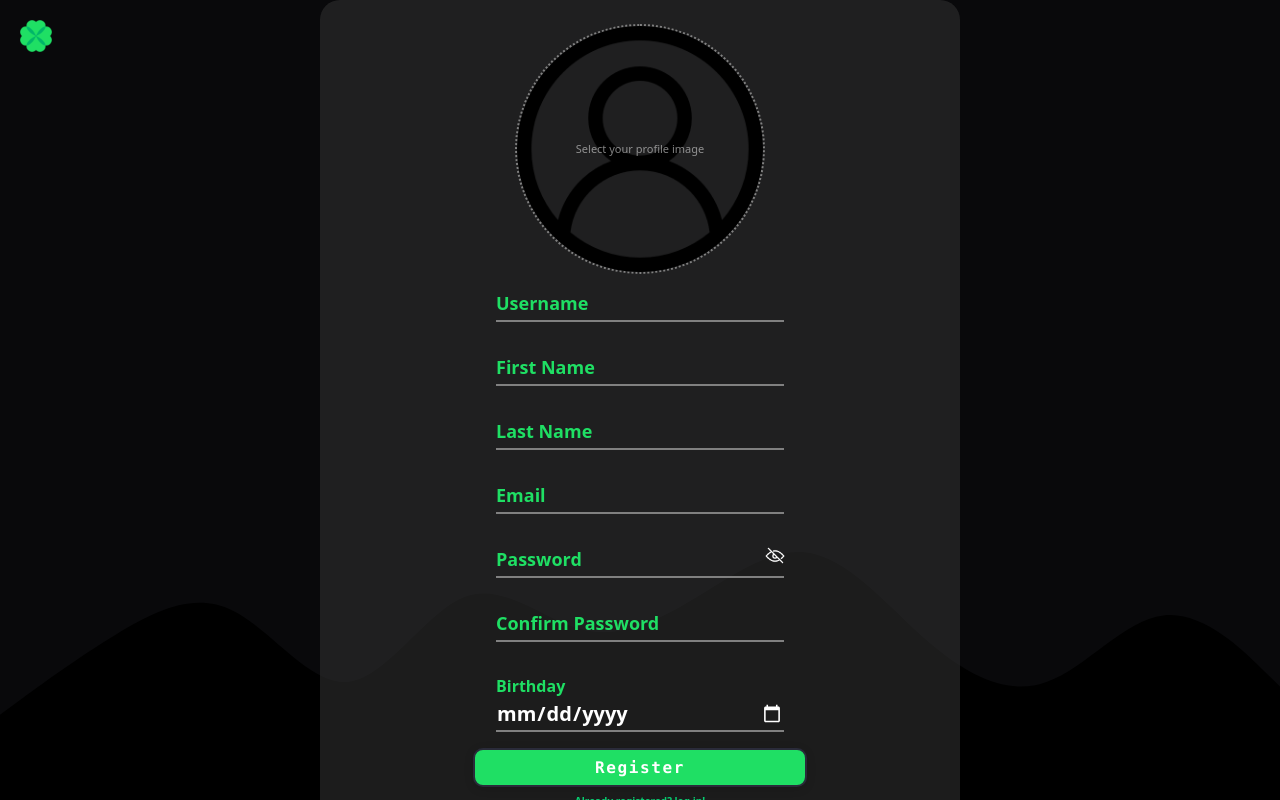
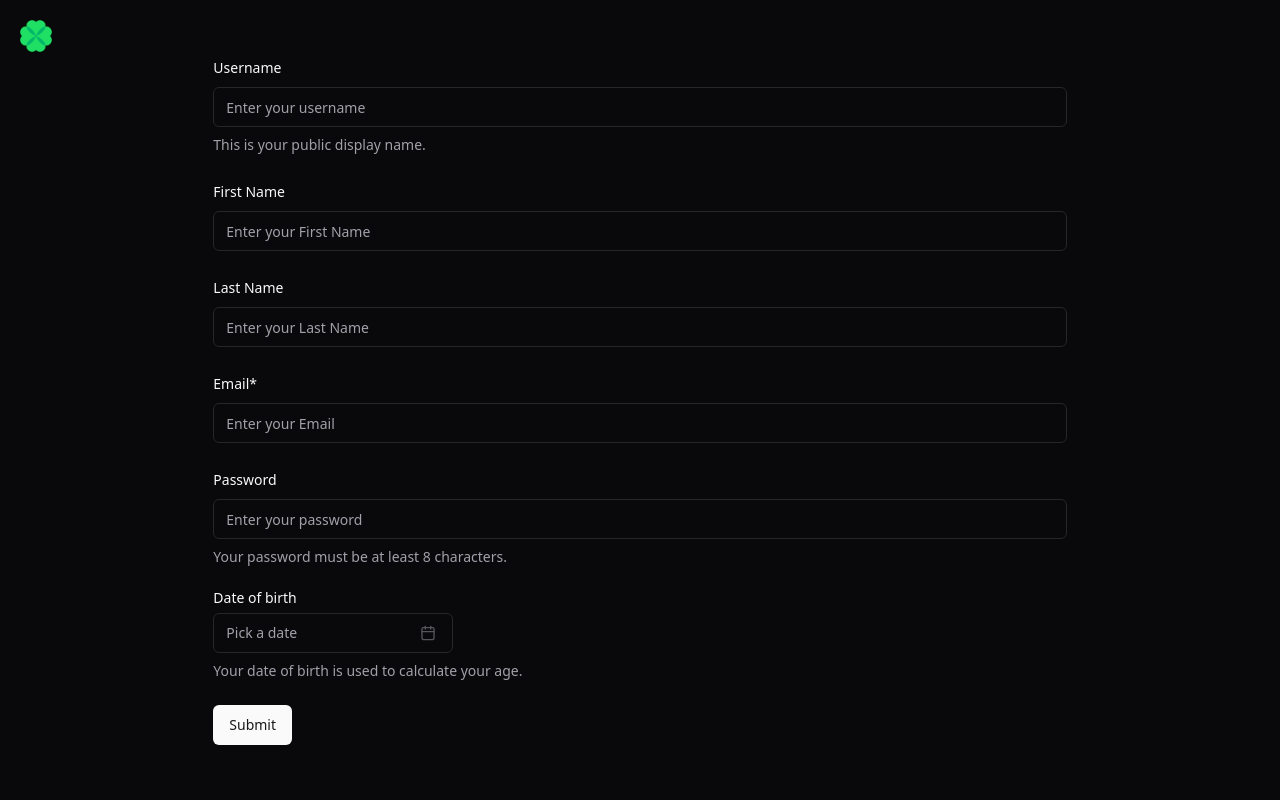
Before and after one commit to Clover-Organization/Clover, a React (Vite) app in the folder frontend/: page /auth in a window 1280 px wide. Built offline with nearby package versions, Linux system fonts and the light colour scheme.

Commit message:
Add popover component and calendar component

```diff
--- a/frontend/package.json
+++ b/frontend/package.json
@@ -4,6 +4,7 @@
   "version": "0.0.0",
   "type": "module",
   "scripts": {
+    "host": "vite --host --port 8888",
     "dev": "vite",
     "build": "vite build",
     "lint": "eslint . --ext js,jsx --report-unused-disable-directives --max-warnings 0",
@@ -14,15 +15,18 @@
     "@monaco-editor/react": "^4.6.0",
     "@radix-ui/react-dropdown-menu": "^2.0.6",
     "@radix-ui/react-label": "^2.0.2",
+    "@radix-ui/react-popover": "^1.0.7",
     "@radix-ui/react-separator": "^1.0.3",
     "@radix-ui/react-slot": "^1.0.2",
     "@radix-ui/react-toast": "^1.1.5",
     "class-variance-authority": "^0.7.0",
     "clsx": "^2.1.0",
+    "date-fns": "^3.3.1",
     "jszip": "^3.10.1",
     "lodash": "^4.17.21",
     "lucide-react": "^0.340.0",
     "moment": "^2.30.1",
+    "react-day-picker": "^8.10.0",
     "react-draggable": "^4.4.6",
     "react-dropzone": "^14.2.3",
     "react-hook-form": "^7.50.1",
--- /dev/null
+++ b/frontend/src/components/ui/calendar.jsx
@@ -0,0 +1,61 @@
+import * as React from "react"
+import { ChevronLeft, ChevronRight } from "lucide-react"
+import { DayPicker } from "react-day-picker"
+
+import { cn } from "@/lib/utils"
+import { buttonVariants } from "@/components/ui/button"
+
+function Calendar({
+  className,
+  classNames,
+  showOutsideDays = true,
+  ...props
+}) {
+  return (
+    (<DayPicker
+      showOutsideDays={showOutsideDays}
+      className={cn("p-3", className)}
+      classNames={{
+        months: "flex flex-col sm:flex-row space-y-4 sm:space-x-4 sm:space-y-0",
+        month: "space-y-4",
+        caption: "flex justify-center pt-1 relative items-center",
+        caption_label: "text-sm font-medium",
+        nav: "space-x-1 flex items-center",
+        nav_button: cn(
+          buttonVariants({ variant: "outline" }),
+          "h-7 w-7 bg-transparent p-0 opacity-50 hover:opacity-100"
+        ),
+        nav_button_previous: "absolute left-1",
+        nav_button_next: "absolute right-1",
+        table: "w-full border-collapse space-y-1",
+        head_row: "flex",
+        head_cell:
+          "text-muted-foreground rounded-md w-9 font-normal text-[0.8rem]",
+        row: "flex w-full mt-2",
+        cell: "h-9 w-9 text-center text-sm p-0 relative [&:has([aria-selected].day-range-end)]:rounded-r-md [&:has([aria-selected].day-outside)]:bg-accent/50 [&:has([aria-selected])]:bg-accent first:[&:has([aria-selected])]:rounded-l-md last:[&:has([aria-selected])]:rounded-r-md focus-within:relative focus-within:z-20",
+        day: cn(
+          buttonVariants({ variant: "ghost" }),
+          "h-9 w-9 p-0 font-normal aria-selected:opacity-100"
+        ),
+        day_range_end: "day-range-end",
+        day_selected:
+          "bg-primary text-primary-foreground hover:bg-primary hover:text-primary-foreground focus:bg-primary focus:text-primary-foreground",
+        day_today: "bg-accent text-accent-foreground",
+        day_outside:
+          "day-outside text-muted-foreground opacity-50 aria-selected:bg-accent/50 aria-selected:text-muted-foreground aria-selected:opacity-30",
+        day_disabled: "text-muted-foreground opacity-50",
+        day_range_middle:
+          "aria-selected:bg-accent aria-selected:text-accent-foreground",
+        day_hidden: "invisible",
+        ...classNames,
+      }}
+      components={{
+        IconLeft: ({ ...props }) => <ChevronLeft className="h-4 w-4" />,
+        IconRight: ({ ...props }) => <ChevronRight className="h-4 w-4" />,
+      }}
+      {...props} />)
+  );
+}
+Calendar.displayName = "Calendar"
+
+export { Calendar }
--- /dev/null
+++ b/frontend/src/components/ui/popover.jsx
@@ -0,0 +1,25 @@
+import * as React from "react"
+import * as PopoverPrimitive from "@radix-ui/react-popover"
+
+import { cn } from "@/lib/utils"
+
+const Popover = PopoverPrimitive.Root
+
+const PopoverTrigger = PopoverPrimitive.Trigger
+
+const PopoverContent = React.forwardRef(({ className, align = "center", sideOffset = 4, ...props }, ref) => (
+  <PopoverPrimitive.Portal>
+    <PopoverPrimitive.Content
+      ref={ref}
+      align={align}
+      sideOffset={sideOffset}
+      className={cn(
+        "z-50 w-72 rounded-md border bg-popover p-4 text-popover-foreground shadow-md outline-none data-[state=open]:animate-in data-[state=closed]:animate-out data-[state=closed]:fade-out-0 data-[state=open]:fade-in-0 data-[state=closed]:zoom-out-95 data-[state=open]:zoom-in-95 data-[side=bottom]:slide-in-from-top-2 data-[side=left]:slide-in-from-right-2 data-[side=right]:slide-in-from-left-2 data-[side=top]:slide-in-from-bottom-2",
+        className
+      )}
+      {...props} />
+  </PopoverPrimitive.Portal>
+))
+PopoverContent.displayName = PopoverPrimitive.Content.displayName
+
+export { Popover, PopoverTrigger, PopoverContent }
--- a/frontend/src/pages/auth/login/components/LoginScreen.jsx
+++ b/frontend/src/pages/auth/login/components/LoginScreen.jsx
@@ -25,7 +25,7 @@ export default function CardWithForm() {
 		setShowPassword(!showPassword);
 	};
 	return (
-		<Card className="w-auto md:w-1/4 border border-slate-600 rounded-lg flex flex-col">
+		<Card className="w-auto md:w-1/4 border border-slate-300 rounded-lg flex flex-col">
 			<CardHeader className="gap-5">
 				<CardTitle className="text-5xl text-green-500">Login</CardTitle>
 				<CardDescription>
@@ -35,13 +35,13 @@ export default function CardWithForm() {
 			<CardContent>
 				<form>
 					<div className="grid w-full items-center gap-4">
-						<div className="flex flex-col space-y-1.5">
+						<div className="flex flex-col space-y-1.5 gap-2">
 							<Label htmlFor="name">Username</Label>
 							<Input id="name" placeholder="Enter your username" />
 						</div>
 						<div className="grid w-full items-center gap-4">
 							<Label htmlFor="password">Password</Label>
-							<div className="flex items-center space-y-1.5 gap-5">
+							<div className="flex items-center space-y-1.5 gap-x-4">
 								<Input
 									type={showPassword ? "text" : "password"}
 									id="password"
--- a/frontend/src/pages/auth/register/Register.jsx
+++ b/frontend/src/pages/auth/register/Register.jsx
@@ -11,9 +11,9 @@ import wave from "../assets/wave.svg";
 import openEye from "../assets/openEye.png";
 import closeEye from "../assets/closeEye.png";
 import user from "../assets/user.png";
+import RegisterScreen from "./components/RegisterScreen";
 
 const Register = ({ toggleForm }) => {
-
 	const [username, setUsername] = useState("");
 	const [firstName, setFirstName] = useState("");
 	const [lastName, setLastName] = useState("");
@@ -89,7 +89,7 @@ const Register = ({ toggleForm }) => {
 		const blob = await response.blob();
 
 		// Extrai o nome do arquivo do caminho
-    const fileName = userImagePath.split('/').pop();
+		const fileName = userImagePath.split("/").pop();
 
 		// Cria o objeto File
 		const userFile = new File([blob], fileName, { type: blob.type });
@@ -110,7 +110,6 @@ const Register = ({ toggleForm }) => {
 
 		const userFile = await getUserFile(user);
 		console.log(userFile);
-
 
 		const formData = new FormData();
 		formData.append("profileImage", profileImage ? profileImage : userFile);
@@ -193,8 +192,17 @@ const Register = ({ toggleForm }) => {
 	};
 
 	return (
-    <section className="sectionRegister">
+		<section className="flex align-center">
 			<article className="authArticle">
+				<RegisterScreen />
+			</article>
+		</section>
+	);
+};
+
+export default Register;
+
+/* <article className="authArticle">
 <fieldset className="authFieldset">
 <div className="authFieldImage">
   <span>Select your profile image</span>
@@ -348,7 +356,6 @@ const Register = ({ toggleForm }) => {
   </div>
   <hr />
   <div className="errorMessages">
-              {/* Mapeia e exibe os erros */}
     {errors.map((error, index) => (
       <div key={index}>
         <strong>{error.campo}</strong> {error.mensagem}
@@ -357,18 +364,9 @@ const Register = ({ toggleForm }) => {
   </div>
 </div>
 </div>
-        {/* Modal de fundo */}
 <div
 className="modalOpacity"
 onClick={closeModalOpacity}
 style={{ display: modalOpacity.display }}
 ></div>
-      </article>
-      <div className="WelcomeDescWave">
-        <img src={wave} alt="" />
-      </div>
-    </section>
-  );
-};
-
-export default Register;
+</article> */
--- a/frontend/src/pages/auth/register/components/RegisterScreen.jsx
+++ b/frontend/src/pages/auth/register/components/RegisterScreen.jsx
@@ -1,7 +1,15 @@
 import { zodResolver } from "@hookform/resolvers/zod";
 import { useForm } from "react-hook-form";
 import { z } from "zod";
+import { cn } from "@/lib/utils";
 
+import { Calendar } from "@/components/ui/calendar";
+import { Calendar as CalendarIcon } from "lucide-react";
+import {
+	Popover,
+	PopoverContent,
+	PopoverTrigger,
+} from "@/components/ui/popover";
 import { Button } from "@/components/ui/button";
 import {
 	Form,
@@ -19,11 +27,18 @@ const FormSchema = z.object({
 	username: z.string().min(2, {
 		message: "Username must be at least 2 characters.",
 	}),
-	password: z.string().min(8, {
+	password: z
+		.string()
+		.min(8, {
 			message: "Password must be at least 8 characters.",
-	}).refine(password => /[\s~`!@#$%\^&*+=\-\[\]\\';,/{}|\\":<>\?()\._]/g.test(password), {
+		})
+		.refine(
+			(password) =>
+				/[\s~`!@#$%\^&*+=\-\[\]\\';,/{}|\\":<>\?()\._]/g.test(password),
+			{
 				message: "Password must contain at least one special character.",
-    }),
+			}
+		),
 });
 
 export default function LoginScreen() {
@@ -67,12 +82,63 @@ export default function LoginScreen() {
 				/>
 				<FormField
 					control={form.control}
+					name="firstName"
+					render={({ field }) => (
+						<FormItem>
+							<FormLabel>First Name</FormLabel>
+							<FormControl>
+								<Input
+									type="text"
+									placeholder="Enter your First Name"
+									{...field}
+								/>
+							</FormControl>
+							<FormMessage />
+						</FormItem>
+					)}
+				/>
+				<FormField
+					control={form.control}
+					name="lastName"
+					render={({ field }) => (
+						<FormItem>
+							<FormLabel>Last Name</FormLabel>
+							<FormControl>
+								<Input
+									type="text"
+									placeholder="Enter your Last Name"
+									{...field}
+								/>
+							</FormControl>
+							<FormMessage />
+						</FormItem>
+					)}
+				/>
+				<FormField
+					control={form.control}
+					name="email"
+					render={({ field }) => (
+						<FormItem>
+							<FormLabel>Email*</FormLabel>
+							<FormControl>
+								<Input type="email" placeholder="Enter your Email" {...field} />
+							</FormControl>
+							<FormMessage />
+						</FormItem>
+					)}
+				/>
+				<FormField
+					control={form.control}
 					name="password"
 					render={({ field }) => (
 						<FormItem>
 							<FormLabel>Password</FormLabel>
 							<FormControl>
-                                <Input type="password" placeholder="Enter your password" {...field} />
+								<Input
+									type="password"
+									placeholder="Enter your password"
+									{...field}
+								/>
 							</FormControl>
 							<FormDescription>
 								Your password must be at least 8 characters.
@@ -81,6 +147,51 @@ export default function LoginScreen() {
 						</FormItem>
 					)}
 				/>
+				<FormField
+					control={form.control}
+					name="dob"
+					render={({ field }) => (
+						<FormItem className="flex flex-col">
+							<FormLabel>Date of birth</FormLabel>
+							<Popover>
+								<PopoverTrigger asChild>
+									<FormControl>
+										<Button
+											variant={"outline"}
+											className={cn(
+												"w-[240px] pl-3 text-left font-normal",
+												!field.value && "text-muted-foreground"
+											)}
+										>
+											{field.value ? (
+												format(field.value, "PPP")
+											) : (
+												<span>Pick a date</span>
+											)}
+											<CalendarIcon className="ml-auto h-4 w-4 opacity-50" />
+										</Button>
+									</FormControl>
+								</PopoverTrigger>
+								<PopoverContent className="w-auto p-0" align="start">
+									<Calendar
+										mode="single"
+										selected={field.value}
+										onSelect={field.onChange}
+										disabled={(date) =>
+											date > new Date() || date < new Date("1900-01-01")
+										}
+										initialFocus
+									/>
+								</PopoverContent>
+							</Popover>
+							<FormDescription>
+								Your date of birth is used to calculate your age.
+							</FormDescription>
+							<FormMessage />
+						</FormItem>
+					)}
+				/>
+
 				<Button type="submit">Submit</Button>
 			</form>
 		</Form>
```
Also changed, not shown: 1 other file (tests, documents, lock files or other folders). Lines whose indentation alone changed are shown as unchanged.
